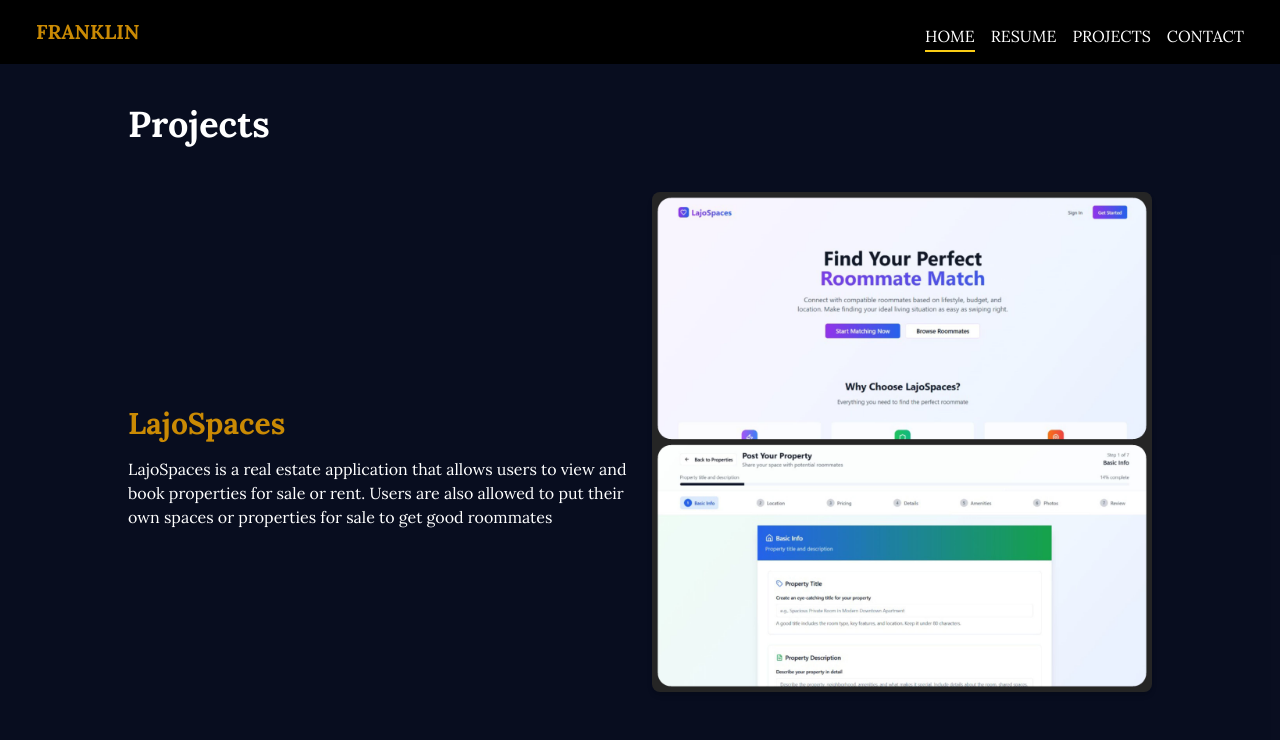
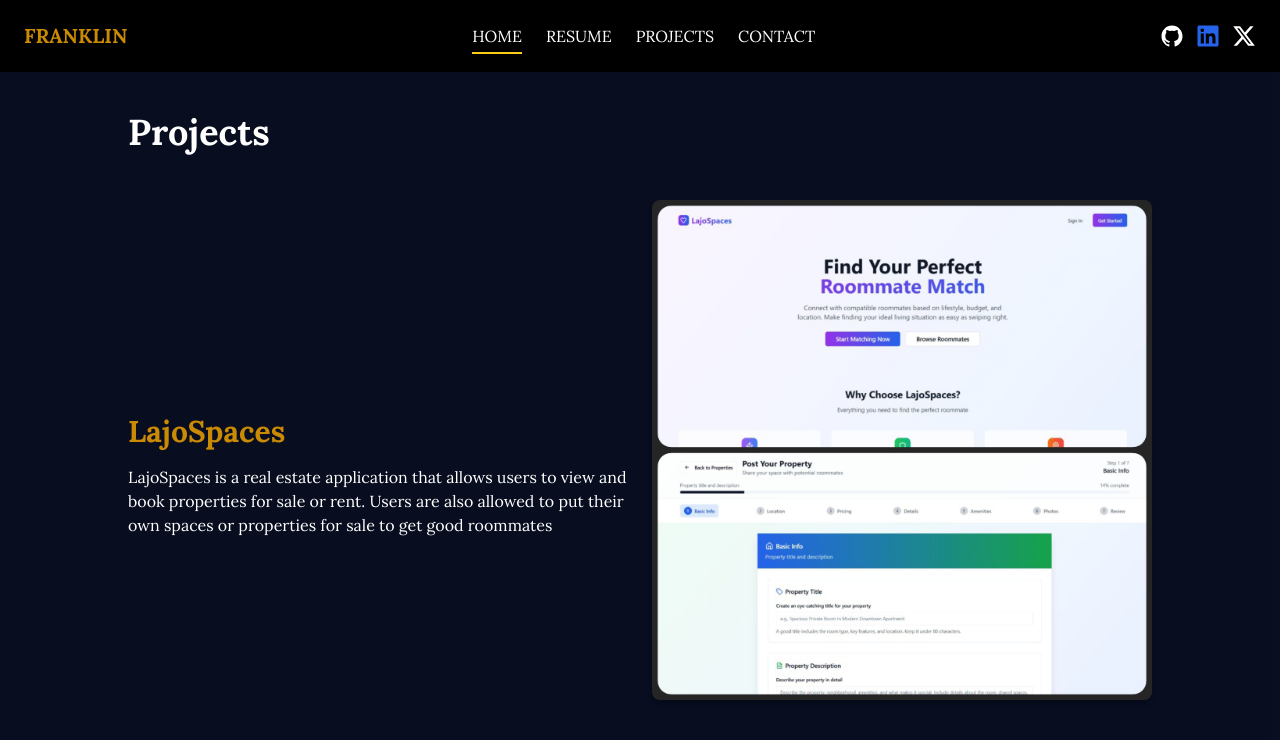
Before and after one commit to LajoLouis/MyPortfolio, a React (Vite) app: page /projects in a window 1280 px wide. Shown: the top 740 px of the page. Built offline with nearby package versions, Linux system fonts and the light colour scheme.

Commit message:
Changed component: header

```diff
--- a/src/App.jsx
+++ b/src/App.jsx
@@ -10,7 +10,7 @@
 function App() {
   return (
     <>
-      <div className="bg-baseColor text-white m-0 p-0 font-Lora">
+      <div className="bg-baseColor text-white m-0 p-0 font-Lora relative">
         <Router>
           <Header />
           <Routes>
--- a/src/components/AboutMe.jsx
+++ b/src/components/AboutMe.jsx
@@ -36,7 +36,7 @@
             <img
               src="/img/profilepic.jpg" // replace with actual image path
               alt="Franklin"
-              className="relative z-10 w-full max-w-sm"
+              className="relative z-[2] w-full max-w-sm"
             />
           </div>
           <div className="md:w-1/2 mt-8 md:mt-0 md:ml-12">
--- a/src/components/Header.jsx
+++ b/src/components/Header.jsx
@@ -1,33 +1,114 @@
 import { Link } from "react-router-dom";
-import { motion } from "framer-motion";
+import { motion, AnimatePresence } from "framer-motion";
+import React, { useState } from "react";
+import { FaLinkedin, FaXTwitter } from "react-icons/fa6";
+import { IoLogoGithub } from "react-icons/io5";
+import { MdClose } from "react-icons/md";
+import { IoMdMenu } from "react-icons/io";
 
 function Header() {
-  return (
-    <header className="bg-black text-white px-9 py-4 flex justify-between items-center flex-col lg:flex-row xs:space-y-2">
-      <h1 className="text-xl font-bold text-yellow-600">FRANKLIN</h1>
-      <nav className="space-x-4 flex">
-        <motion.div whileTap={{scale:0.9}}>
-          <Link
-            to={`/`}
-            className="hover:text-yellow-400 hover:scale-125 border-b-2 border-yellow-400 pb-1"
-          >
+  const [isNavOpen, setIsNavOpen] = useState(false);
+
+  const navLinks = (
+    <>
+      <motion.div whileTap={{ scale: 0.95 }}>
+        <Link to="/" className="hover:text-yellow-400 border-b-2 border-yellow-400 pb-1 block py-2">
           HOME
         </Link>
       </motion.div>
-        <motion.div whileTap={{scale:0.9}}>
-          <Link to={`/resume`} className="hover:text-yellow-400 hover:scale-150">
+      <motion.div whileTap={{ scale: 0.95 }}>
+        <Link to="/resume" className="hover:text-yellow-400 block py-2">
           RESUME
         </Link>
       </motion.div>
-        <motion.div whileTap={{scale:0.9}}>
-          <Link to={`/projects`} className="hover:text-yellow-400 hover:scale-150">
+      <motion.div whileTap={{ scale: 0.95 }}>
+        <Link to="/projects" className="hover:text-yellow-400 block py-2">
           PROJECTS
         </Link>
       </motion.div>
-        <motion.div whileTap={{scale:0.9}}>
-          <Link to={`/contact`} className="hover:text-yellow-400 hover:scale-150">CONTACT</Link>
+      <motion.div whileTap={{ scale: 0.95 }}>
+        <Link to="/contact" className="hover:text-yellow-400 block py-2">
+          CONTACT
+        </Link>
       </motion.div>
-      </nav>
+    </>
+  );
+
+  return (
+    <header className="bg-black text-white px-6 py-4 sticky top-0 z-10">
+      <div className="flex justify-between items-center">
+        <h1 className="text-xl font-bold text-yellow-600">FRANKLIN</h1>
+
+        {/* Desktop Nav */}
+        <nav className="hidden lg:flex space-x-6">{navLinks}</nav>
+
+        {/* Social Icons */}
+        <div className="hidden lg:flex space-x-3">
+          <a href="https://github.com/LajoLouis" target="_blank" rel="noopener noreferrer">
+            <IoLogoGithub className="text-2xl" />
+          </a>
+          <a
+            href="https://www.linkedin.com/in/franklin-ezeoke-27327121b/"
+            target="_blank"
+            rel="noopener noreferrer"
+            className="text-blue-600"
+          >
+            <FaLinkedin className="text-2xl" />
+          </a>
+          <a
+            href="https://x.com/Lajo_Frank?t=pqAZb5dF_MXa7TQk25cyDw&s=08"
+            target="_blank"
+            rel="noopener noreferrer"
+          >
+            <FaXTwitter className="text-2xl" />
+          </a>
+        </div>
+
+        {/* Mobile Menu Button */}
+        <button
+          className="lg:hidden text-3xl"
+          onClick={() => setIsNavOpen(!isNavOpen)}
+        >
+          {isNavOpen ? <MdClose /> : <IoMdMenu />}
+        </button>
+      </div>
+
+      {/* Mobile Slide-Down Menu */}
+      <AnimatePresence>
+        {isNavOpen && (
+          <motion.nav
+            initial={{ height: 0, opacity: 0 }}
+            animate={{ height: "auto", opacity: 1 }}
+            exit={{ height: 0, opacity: 0 }}
+            transition={{ duration: 0.3 }}
+            className="flex flex-col lg:hidden mt-4 space-y-2 border-t border-gray-700 pt-4"
+          >
+            {navLinks}
+
+            {/* Social Icons for mobile */}
+            <div className="flex justify-start space-x-4 pt-4">
+              <a href="https://github.com/LajoLouis" target="_blank" rel="noopener noreferrer">
+                <IoLogoGithub className="text-2xl" />
+              </a>
+              <a
+                href="https://www.linkedin.com/in/franklin-ezeoke-27327121b/"
+                target="_blank"
+                rel="noopener noreferrer"
+                className="text-blue-600"
+              >
+                <FaLinkedin className="text-2xl" />
+              </a>
+              <a
+                href="https://x.com/Lajo_Frank?t=pqAZb5dF_MXa7TQk25cyDw&s=08"
+                target="_blank"
+                rel="noopener noreferrer"
+              >
+                <FaXTwitter className="text-2xl" />
+              </a>
+            </div>
+          </motion.nav>
+        )}
+      </AnimatePresence>
     </header>
   );
 }
```
Lines whose indentation alone changed are shown as unchanged.
